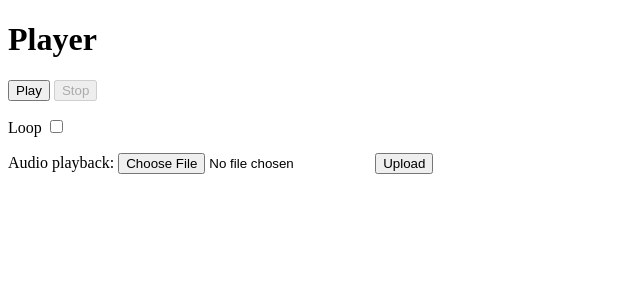
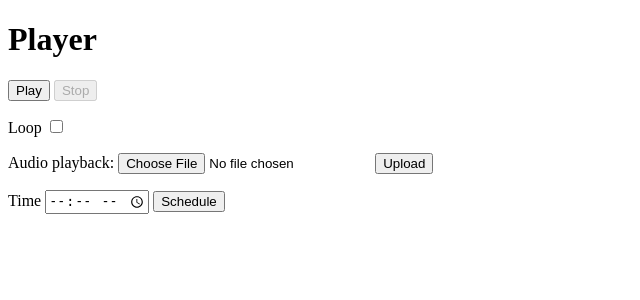
Before and after one commit to jarhill0/pumpkinman, a Python web app: template src/templates/player.html in a window 1280 px wide. Shown: the top 300 px of the page, without its empty margins (0-640 px from the left). Run offline with Jinja, Linux system fonts and the light colour scheme; the template is opened without the code that fills it, so the values that code supplies are empty.

Commit message:
Add "schedule for future playback" feature

```diff
--- a/src/templates/player.html
+++ b/src/templates/player.html
@@ -21,15 +21,21 @@
     <label>Audio playback: <input type="file" accept="audio/*" id="audio-file"></label>
     <button onclick="submitAudio()">Upload</button>
 </p>
+<audio controls id="audio-player" class="hidden"></audio>
 <p>
-    <audio controls id="audio-player" class="hidden"></audio>
+    <label>Time
+        <input type="time" id="futureTime">
+    </label>
+    <button onclick="schedulePlay()">Schedule</button>
 </p>
+<div id="schedule"></div>
+
 <script>
     const webSocket = new WebSocket('{{ url_for("ws_play", identifier=identifier) }}');
     const stopButton = document.getElementById('stop');
     const playButton = document.getElementById('play');
     const audio = document.getElementById("audio-player");
-
+    const timeInput = document.getElementById("futureTime");
 
     function play() {
         webSocket.send('play');
@@ -63,8 +69,36 @@
         if (!audioFile) {
             return;
         }
-        console.log(audioFile);
         audio.src = URL.createObjectURL(audioFile.files[0]);
+    }
+
+    function schedulePlay() {
+        if (timeInput.value) {
+            const split = timeInput.value.split(':');
+            if (split.length === 2) {
+                const hour = parseInt(split[0], 10);
+                const minute = parseInt(split[1], 10);
+                if (!isNaN(hour) && !isNaN(minute)) {
+                    setEventAtTime(play, hour, minute) && makeScheduleMessage(hour, minute);
+                }
+            }
+        }
+    }
+
+    function makeScheduleMessage(hour, minute) {
+        const newPara = document.createElement('p');
+        newPara.innerText = `Scheduled to play at ${hour}:${minute} (keep this tab open!)`;
+        document.getElementById('schedule').appendChild(newPara);
+    }
+
+    function setEventAtTime(callback, hour, minute) {
+        const now = new Date();
+        const msUntilPlay = new Date(now.getFullYear(), now.getMonth(), now.getDate(), hour, minute, 0, 0) - now;
+        if (msUntilPlay >= 0) {
+            setTimeout(callback, msUntilPlay);
+            return true;
+        }
+        return false;
     }
 
     webSocket.onmessage = event => {
```
